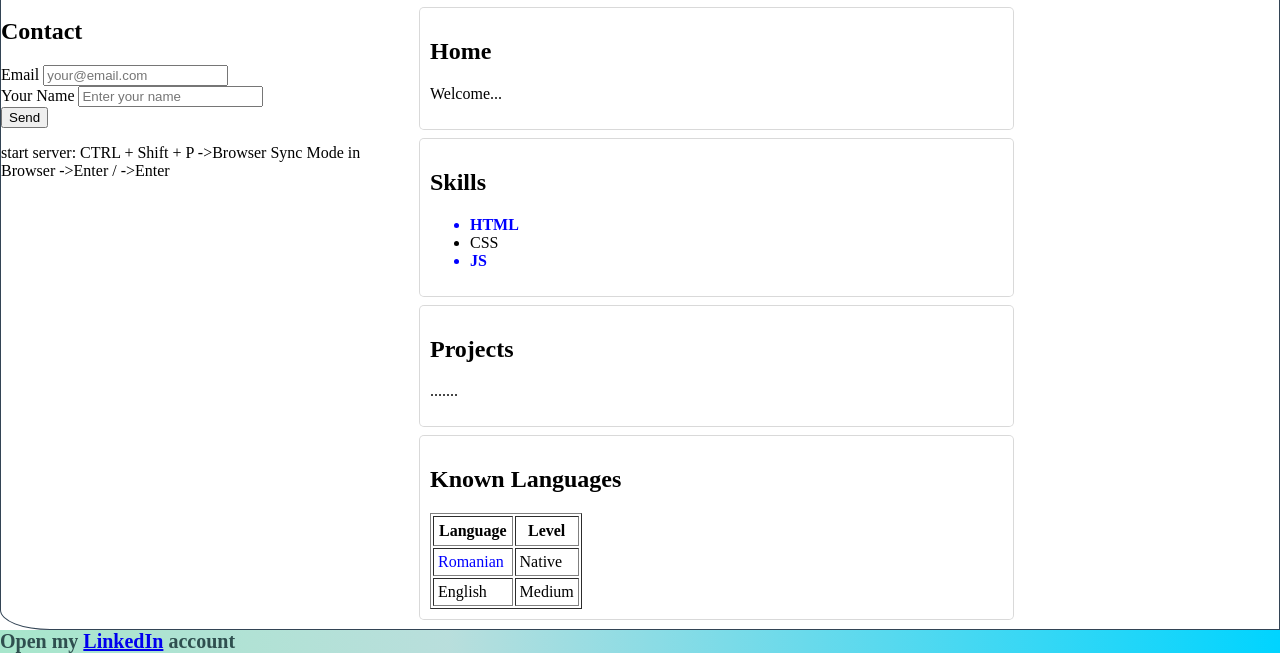
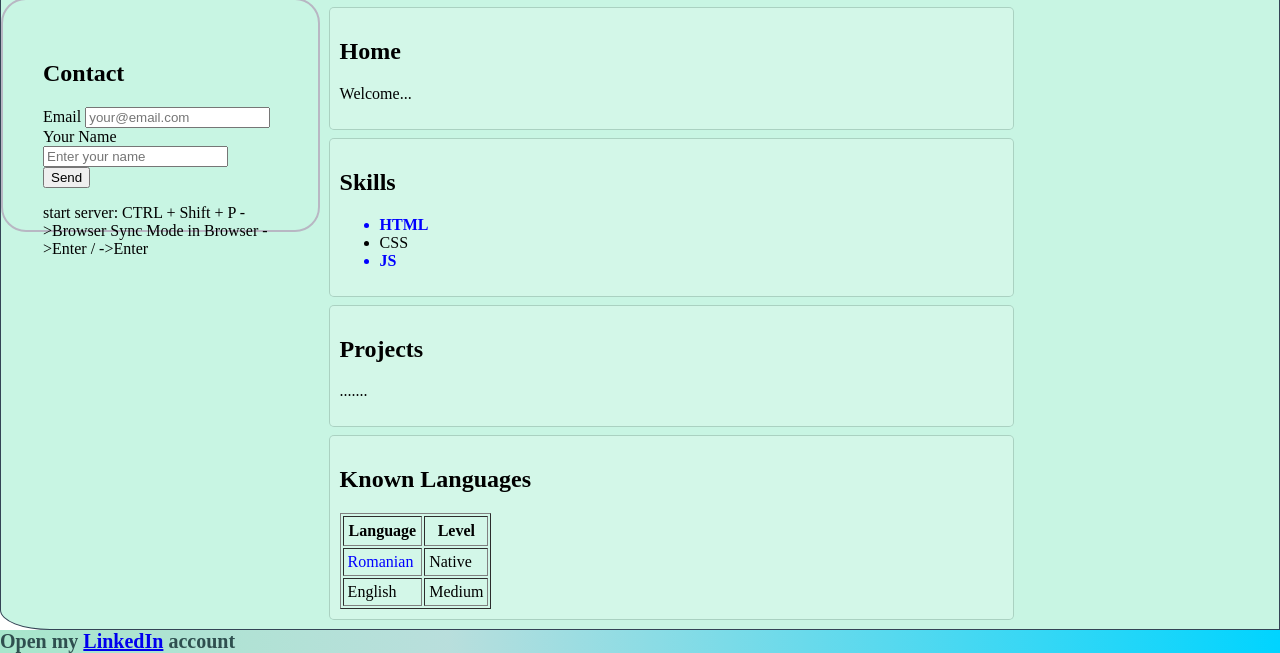
Before and after one commit to tiulia21/tiulia21.github.io, a plain HTML site: page index.html in a window 1280 px wide. Shown: the part 221-874 px from the top of the page. Drawn offline with Linux system fonts and the light colour scheme.

Commit message:
side-menu color

```diff
--- a/css/style.css
+++ b/css/style.css
@@ -6,15 +6,13 @@ body {
   min-height: 100%;
   display: flex;
   flex-direction: column;
-  background-color: f;
+  background-color: ;
 }
 #content {
   flex: 1;
   display: flex;
   flex-direction: row;
-}
-#side-menu {
-  flex: 2;
+  background-color: rgba(175, 241, 214, 0.684);
 }
 #main {
   flex: 3;
@@ -58,6 +56,14 @@ header img {
   width: 100px;
   padding: 5px;
   height: auto;
+}
+#side-menu {
+  flex: 1;
+  border-radius: 25px;
+  border: 2px solid rgb(184, 183, 195);
+  padding: 40px;
+  width: 200px;
+  height: 150px;
 }
 
 #top-menu-bar {
```
